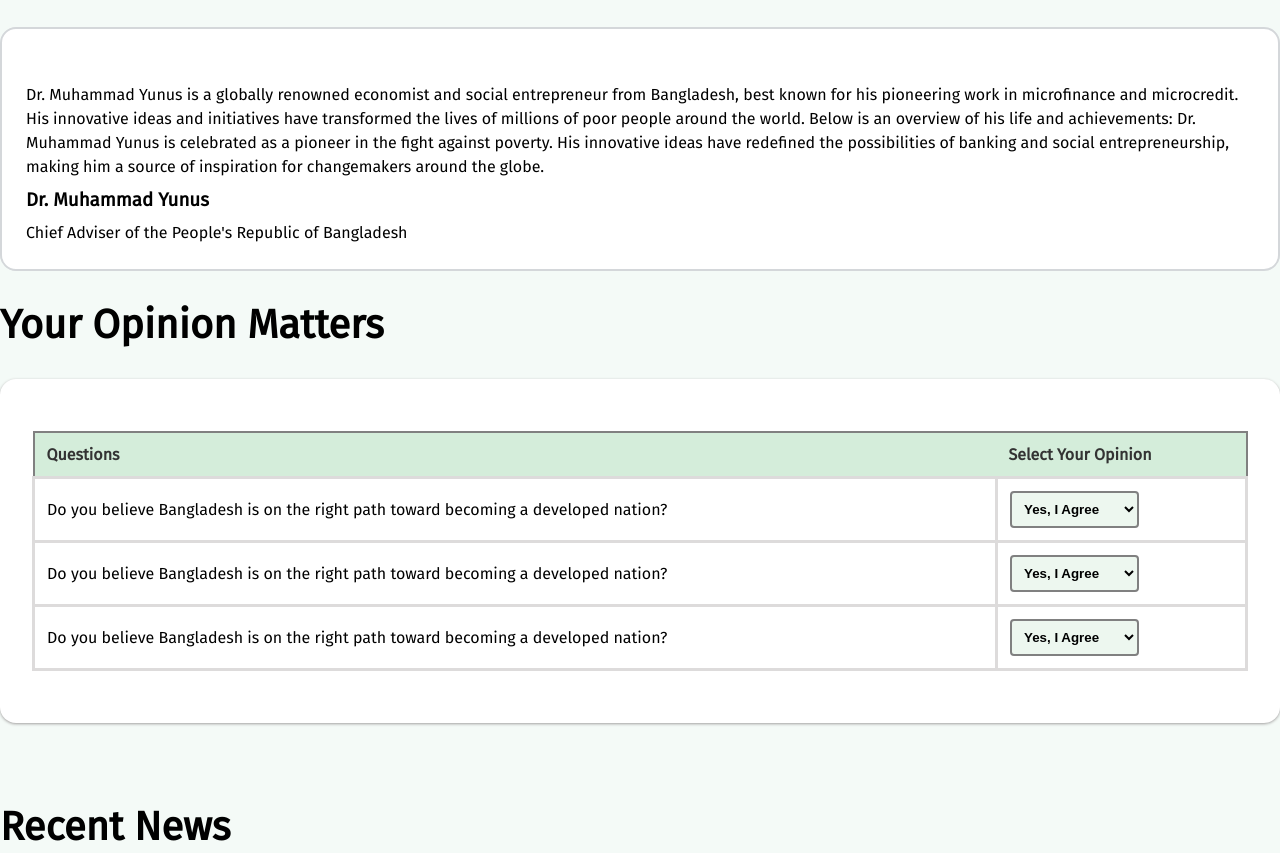
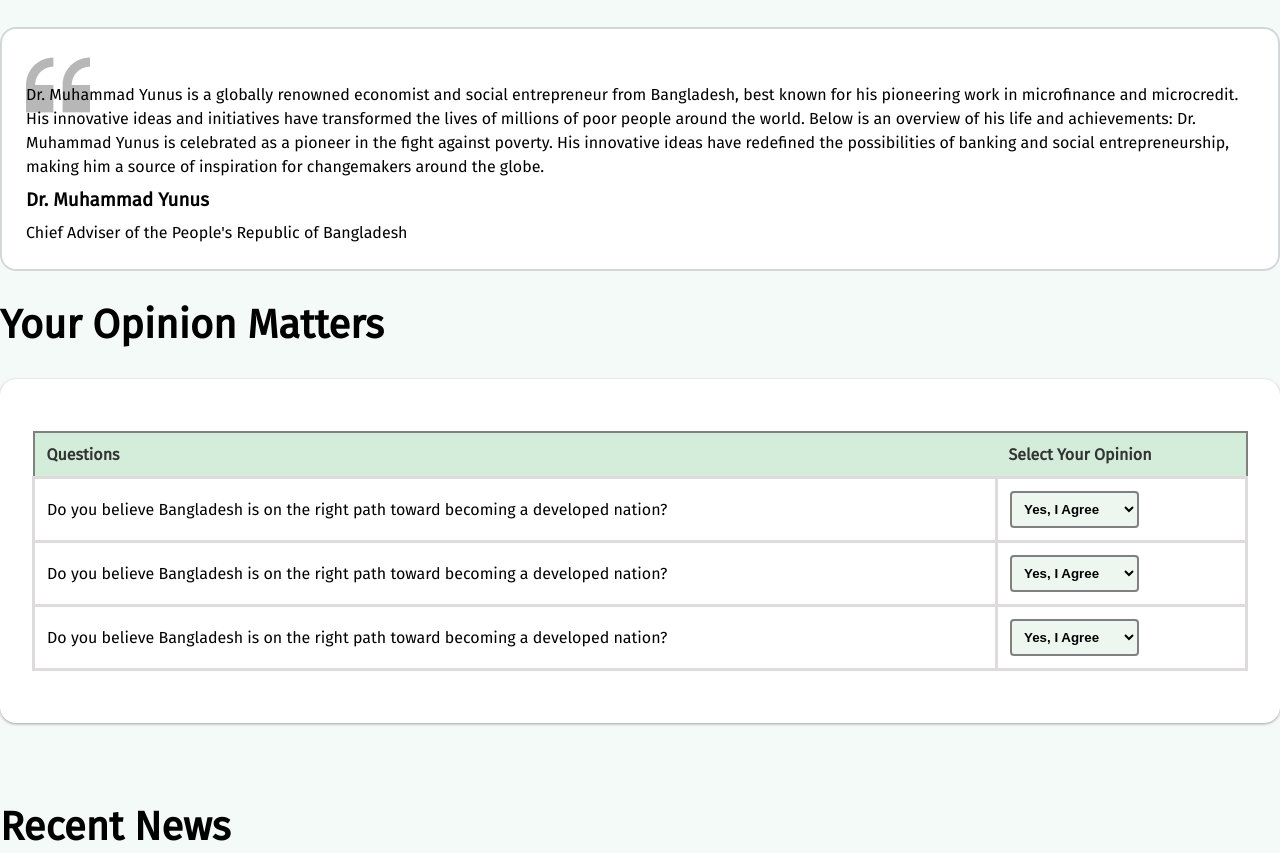
Before and after one commit to anamolhasan/B11A1--assignment-1, a plain HTML site: page index.html in a window 1280 px wide. Shown: the part 1520-2373 px from the top of the page. Drawn offline with Linux system fonts and the light colour scheme.

Commit message:
11th commit

```diff
--- a/css/style.css
+++ b/css/style.css
@@ -154,7 +154,7 @@ h5{
 }
 .quote-desc{
     padding-top: 30px;
-    background-image: url(./assets/quote-bg.png);
+    background-image: url('../assets/quote-bg.png');
     background-repeat: no-repeat;
     background-position-y: left;
 }
```
